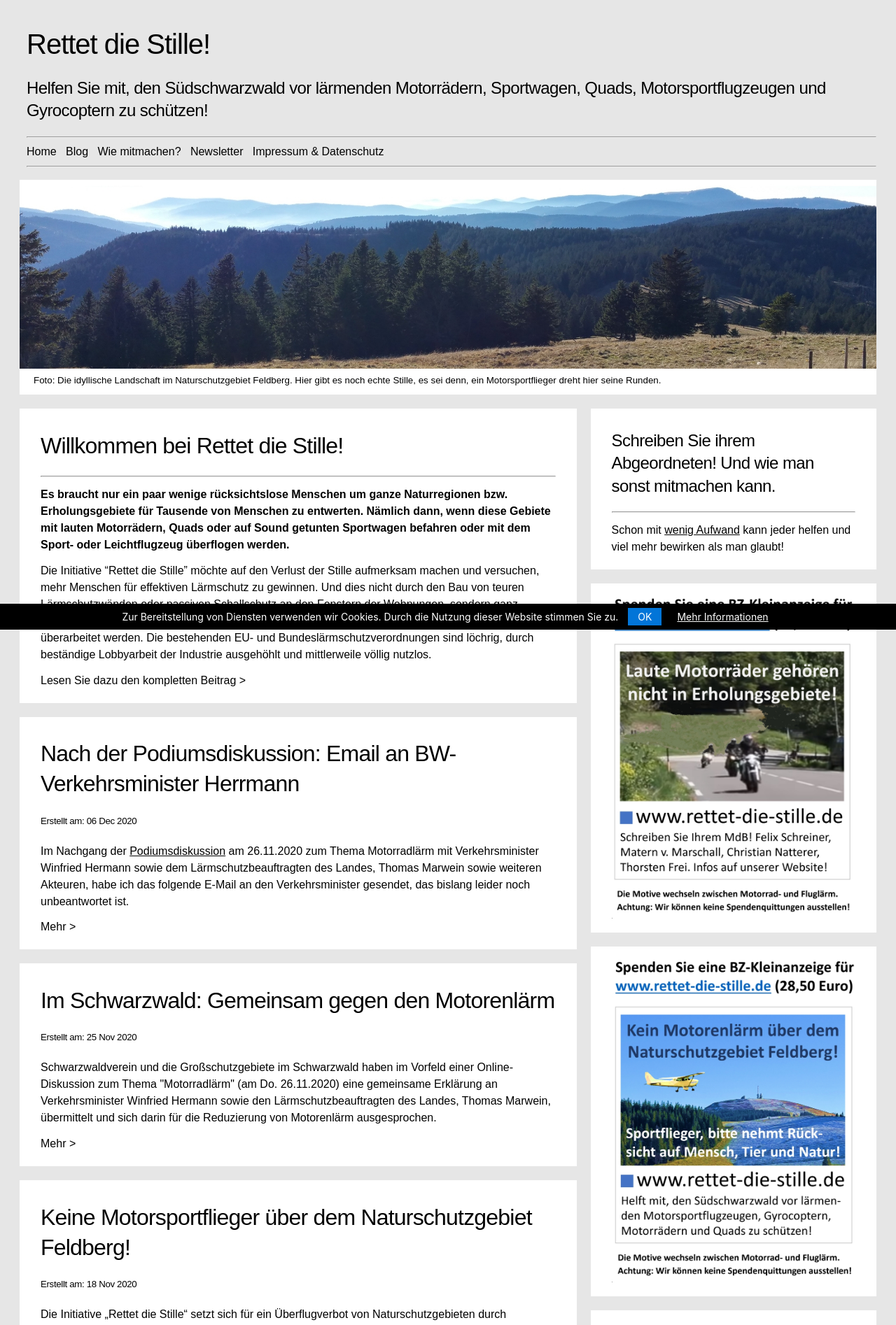
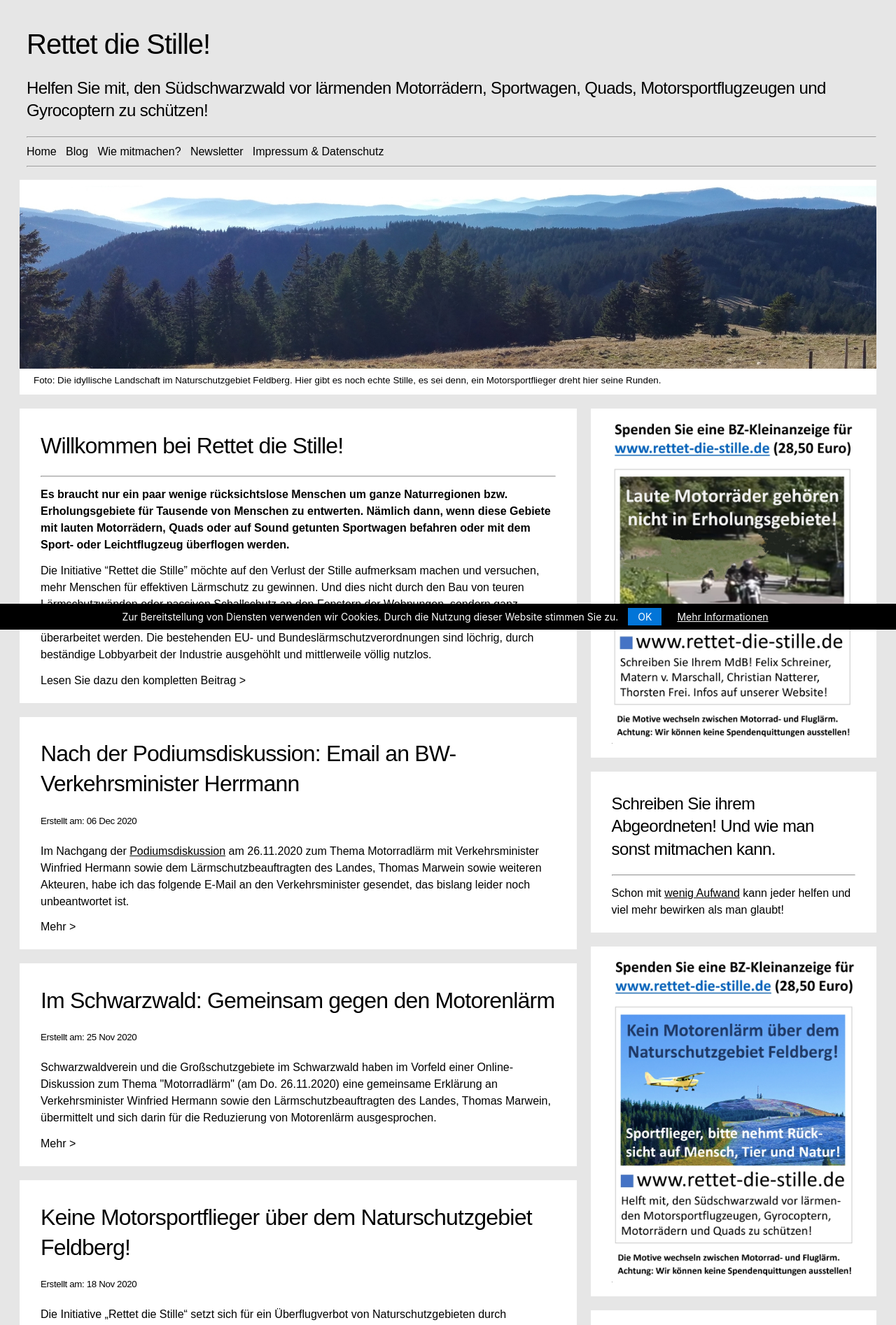
Before and after one commit to rettet-die-stille/rettet-die-stille.github.io, a Jekyll site: the page built from index.md, in a window 1280 px wide. Shown: the top 1894 px of the page at 70% size. Built offline with Jekyll 4.4.1, drawn with Linux system fonts in a browser that asks for light colours.

Commit message:
Update defaultmodern.html

```diff
--- a/_layouts/defaultmodern.html
+++ b/_layouts/defaultmodern.html
@@ -103,17 +103,18 @@ layout: default
       {{content}}
       </div>
       <div class="rightcolumn">
-        <div class="card">
-          <h2>Schreiben Sie ihrem Abgeordneten! Und wie man sonst mitmachen kann.</h2>
-          <hr>
-          <p>Schon mit <span style='text-decoration: underline;'><a href="/was-kann-ich-tun.html">wenig Aufwand</a></span> kann jeder helfen und viel mehr bewirken als man glaubt!</p>
-        </div>
+
         <div class="card">
           <form action="https://www.paypal.com/donate" method="post" target="_top">
             <input type="hidden" name="hosted_button_id" value="2CGLBY3C2FMB8" />
             <input type="image" src="https://www.rettet-die-stille.de/assets/images/donate2.jpg" style="width:100%;max-width:500px;border:0" name="submit" title="PayPal - The safer, easier way to pay online!" alt="Donate with PayPal button" />
             <img alt="" style="border:0" src="https://www.paypal.com/de_DE/i/scr/pixel.gif" width="1" height="1" />
           </form>
+        </div>
+        <div class="card">
+          <h2>Schreiben Sie ihrem Abgeordneten! Und wie man sonst mitmachen kann.</h2>
+          <hr>
+          <p>Schon mit <span style='text-decoration: underline;'><a href="/was-kann-ich-tun.html">wenig Aufwand</a></span> kann jeder helfen und viel mehr bewirken als man glaubt!</p>
         </div>
         <div class="card">
           <form action="https://www.paypal.com/donate" method="post" target="_top">
```
